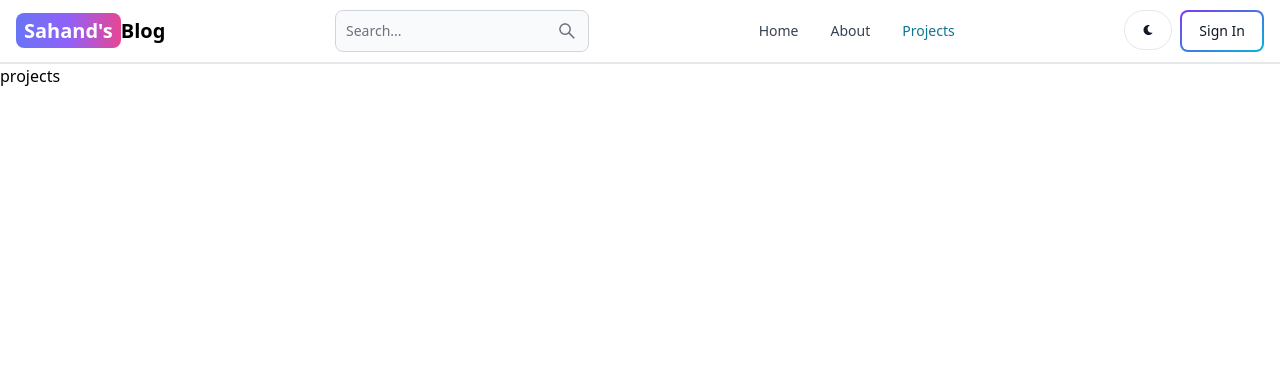
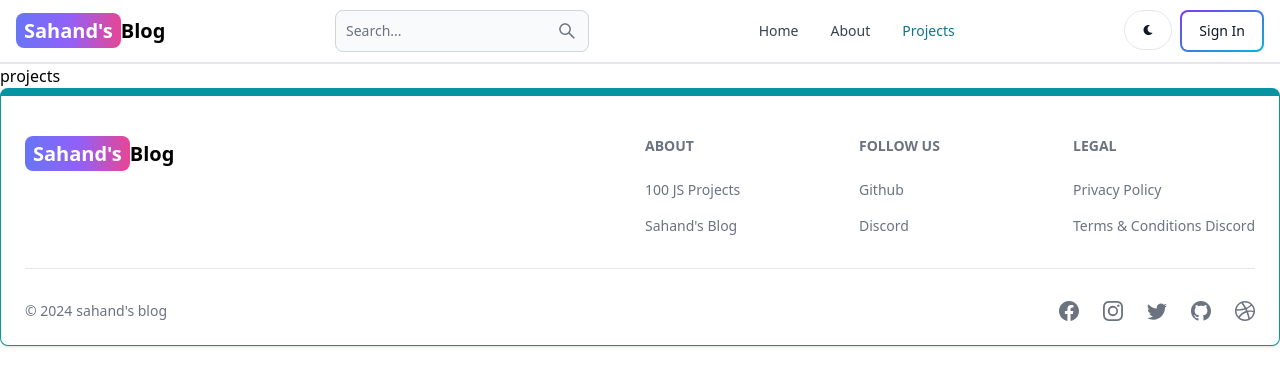
Before and after one commit to SuhaniJain2002/mernn-blog, a React (Vite) app in the folder client/: page /projects in a window 1280 px wide. Shown: the top 386 px of the page. Built offline with nearby package versions, Linux system fonts and the light colour scheme.

Commit message:
create and add the the footer component

```diff
--- a/client/src/App.jsx
+++ b/client/src/App.jsx
@@ -8,6 +8,9 @@
 import Dashboard from './pages/Dashboard'
 import Projects from './pages/Projects'
 import Header from './components/Header'
+
+import Footer from './components/Footer'
+
 
 
 export default function App() {
@@ -22,6 +25,8 @@
       <Route path ="/dashboard" element={<Dashboard />} />
       <Route path ="/projects" element={<Projects />} />
    </Routes>
+
+   <Footer/>
    </BrowserRouter>
   )
 }
--- /dev/null
+++ b/client/src/components/Footer.jsx
@@ -0,0 +1,104 @@
+
+import {Footer} from 'flowbite-react';
+import { Link } from 'react-router-dom';
+import { BsFacebook, BsInstagram, BsTwitter, BsGithub, BsDribbble } from 'react-icons/bs';
+export default function FooterCom() {
+  return (
+    <Footer container className= 'border border-t-8 border-teal-500'>
+     <div className="w-full max-w-7xl mx-auto">
+      <div className="grid w-full justify-between sm:flex md:grid-cols-1">
+        <div className="mt-5">
+
+        <Link
+         to ="/"
+         className='self-center whitespace-nowrap text-lg
+    sm:text-xl font-semibold dark: text-black'>
+
+        <span className='px-2 py-1 bg-gradient-to-r from-indigo-500
+        via-purple-500 to-pink-500 rounded-lg text-white'>
+          Sahand&apos;s
+          </span>
+           Blog
+        </Link>
+        </div>
+        <div className='grid grid-cols-2 gap-8 mt-4 sm:grid-cols-3 am-gap-6'>
+          <div>
+          <Footer.Title title='About'/>
+          <Footer.LinkGroup col>
+            <Footer.Link
+                href='https://www.100jsprojects.com'
+                target='_blank'
+                rel='noopener noreferrer'
+            >
+              100 JS Projects
+            </Footer.Link>
+            <Footer.Link
+                href='/about'
+                target='_blank'
+                rel='noopener noreferrer'
+            >
+               Sahand&apos;s Blog
+            </Footer.Link>
+          </Footer.LinkGroup>
+          </div>
+
+         <div>
+          <Footer.Title title='Follow us'/>
+          <Footer.LinkGroup col>
+            <Footer.Link
+                href='https://www.github.com/SuhaniJain2002'
+                target='_blank'
+                rel='noopener noreferrer'
+            >
+             Github
+            </Footer.Link>
+            <Footer.Link
+                href='#'
+                target='_blank'
+                rel='noopener noreferrer'
+            >
+              Discord
+            </Footer.Link>
+          </Footer.LinkGroup>
+          </div>
+
+
+          <div>
+          <Footer.Title title='Legal'/>
+          <Footer.LinkGroup col>
+            <Footer.Link
+                href='#'
+
+            >
+             Privacy Policy
+            </Footer.Link>
+            <Footer.Link href='#'>
+              Terms &amp; Conditions
+              Discord
+            </Footer.Link>
+          </Footer.LinkGroup>
+          </div>
+           </div>
+        </div>
+        <Footer.Divider/>
+        <div className="w-full sm:flex sm:items:center sm:justify-between">
+          <Footer.Copyright href='#'
+          by="sahand's blog"
+           year={new Date().getFullYear()}/>
+
+        <div className='flex gap-6 sm:mt-0 mt-4 sm:justify-center'>
+          <Footer.Icon href="#" icon={BsFacebook}/>
+          <Footer.Icon href="#" icon={BsInstagram}/>
+          <Footer.Icon href="#" icon={BsTwitter}/>
+          <Footer.Icon href="https://github.com/SuhaniJain2002" icon={BsGithub}/>
+          <Footer.Icon href="#" icon={BsDribbble}/>
+        </div>
+
+
+        </div>
+
+
+     </div>
+      </Footer>
+  );
+}
```
